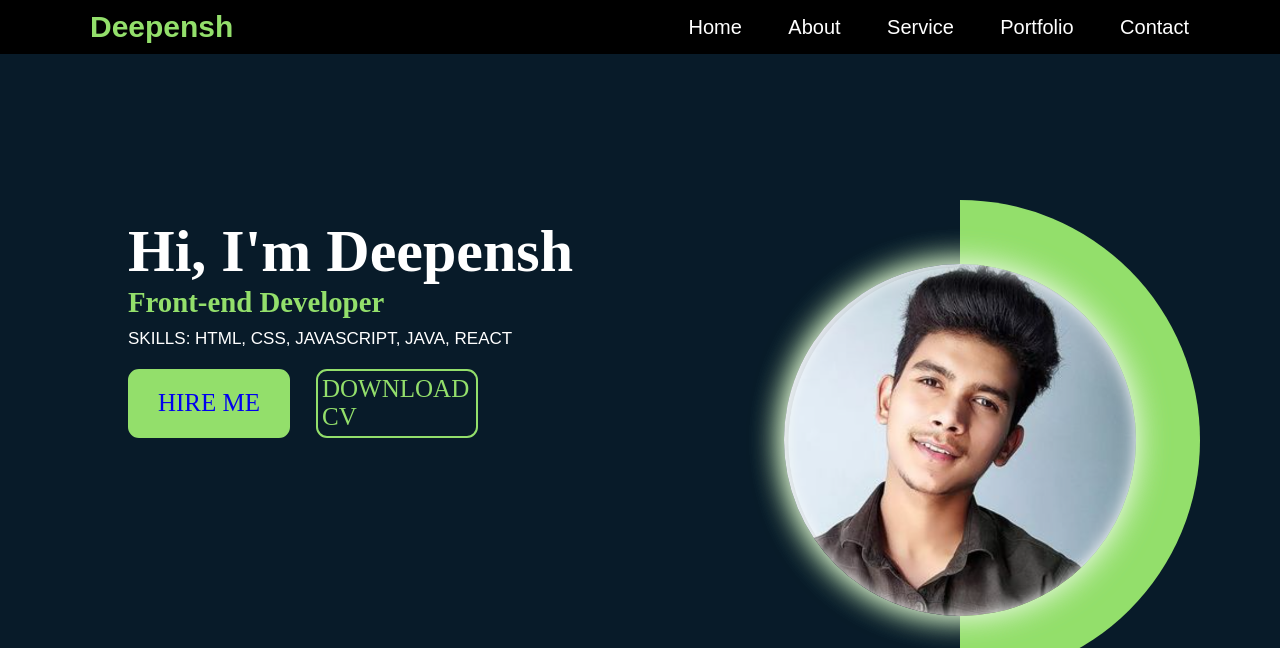
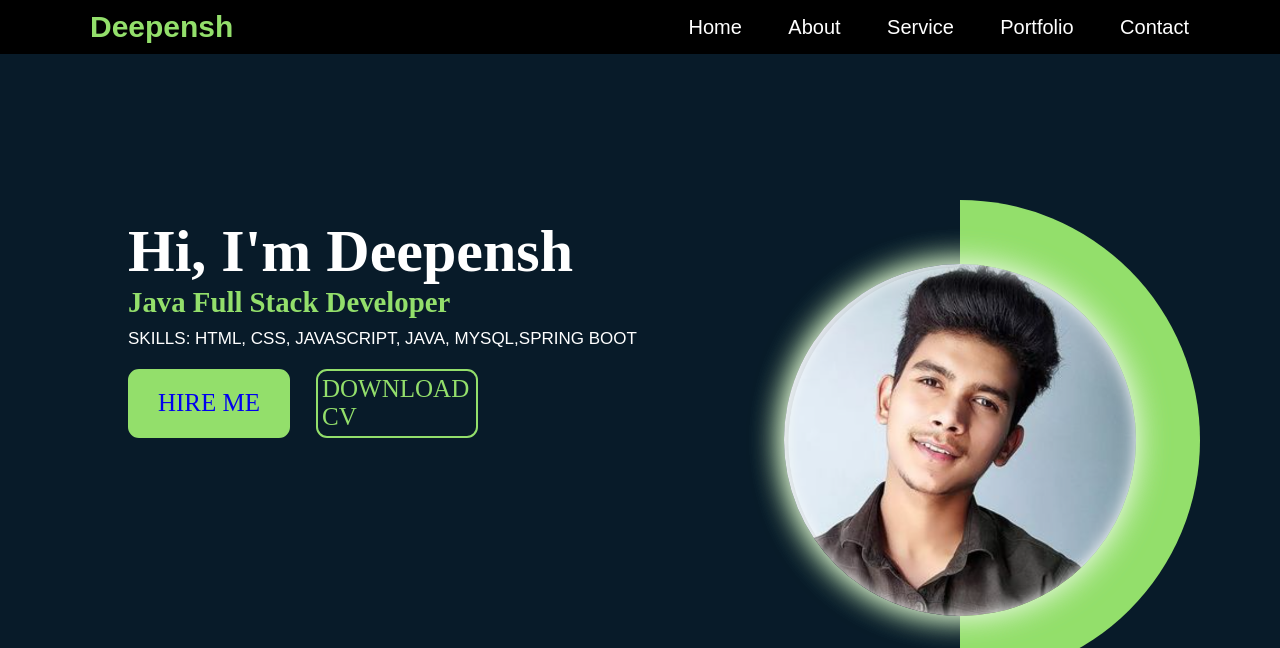
Before and after one commit to deepuu05/OIBSIP-Task2, a plain HTML site: page index.html in a window 1280 px wide. Shown: the top 648 px of the page. Drawn offline with nearby package versions, Linux system fonts and the light colour scheme.

Commit message:
index.html

```diff
--- a/index.html
+++ b/index.html
@@ -252,10 +252,10 @@
         <div class="section">
             <div class="data">
                 <h1> Hi, I'm Deepensh</h1>
-                <h3> Front-end Developer </h3>
+                <h3> Java Full Stack Developer </h3>
                 <p>
 
-                    SKILLS: HTML, CSS, JAVASCRIPT, JAVA, REACT
+                    SKILLS: HTML, CSS, JAVASCRIPT, JAVA, MYSQL,SPRING BOOT
                 </p>
                 <div class="btn">
                     <a href="#"> HIRE ME</a>
```
